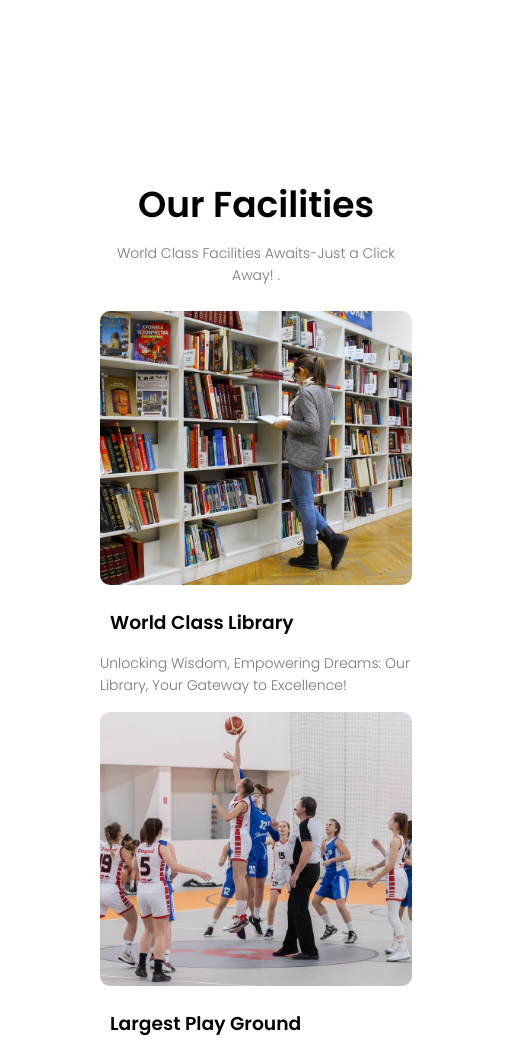
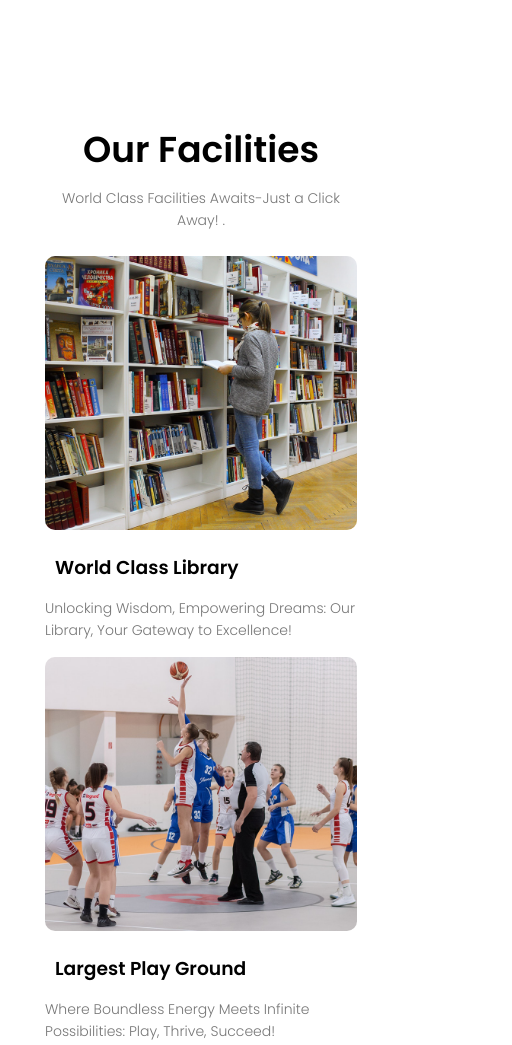
Before and after one commit to harishrevanth04/Eduford, a plain HTML site: page index.html in a window 390 px wide. Shown: the part 4413-5458 px from the top of the page, 512 px wide, since content can reach past the window. Drawn offline with Linux system fonts and the light colour scheme.

Commit message:
style.css

```diff
--- a/style.css
+++ b/style.css
@@ -263,6 +263,11 @@ h3{
     margin-top: 16px;
     margin-bottom: 15px;
     text-align: left;
+}
+@media(max-width:700px){
+    .facilities{
+        padding: 45px;
+    }
 }
 
 /*--------testimonials--------*/
```
